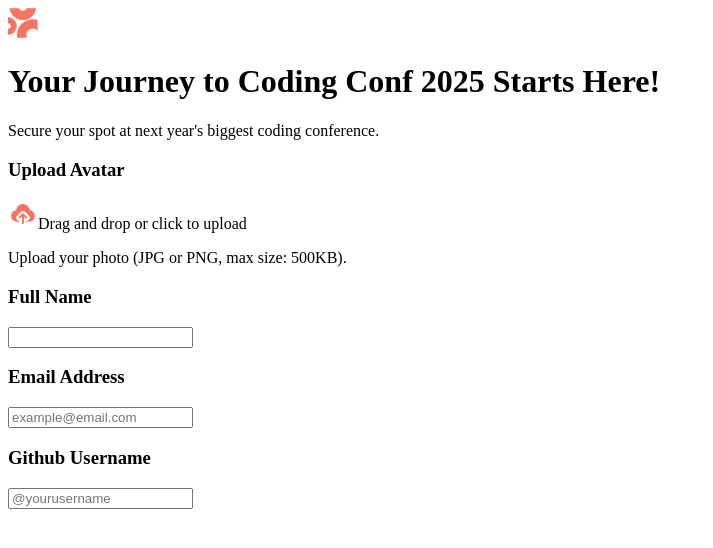
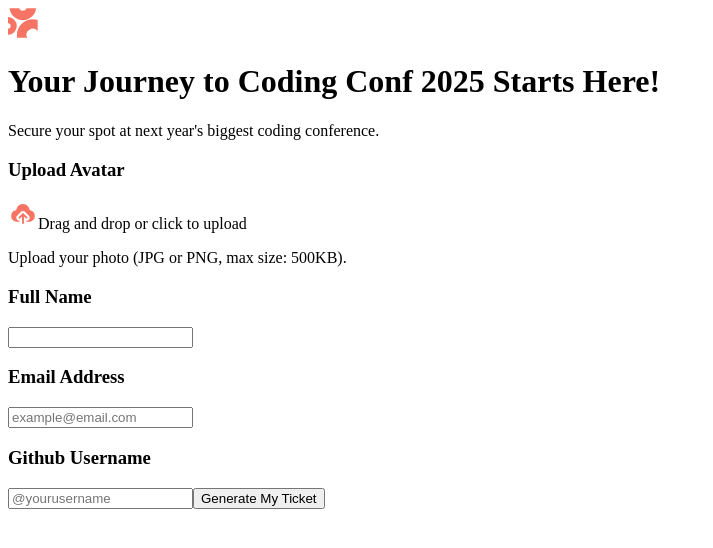
Before and after one commit to micha1bak/frontend-mentor-ticket-generator, a React (Vite) app: page / in a window 1280 px wide. Shown: the top 548 px of the page, without its empty margins (0-713 px from the left). Built offline with nearby package versions, Linux system fonts and the light colour scheme.

Commit message:
added Button

```diff
--- a/src/App.jsx
+++ b/src/App.jsx
@@ -1,4 +1,5 @@
 import { Avatar } from "./components/Avatar";
+import { Button } from "./components/Button";
 import { DefaultHeader } from "./components/DefaultHeader";
 import { Email } from "./components/Email";
 import { GithubUsername } from "./components/GithubUsername";
@@ -14,6 +15,7 @@ function App() {
       <Name />
       <Email />
       <GithubUsername />
+      <Button />
     </div>
   );
 }
--- a/src/components/Button.jsx
+++ b/src/components/Button.jsx
@@ -0,0 +1,5 @@
+export function Button() {
+  return (
+    <button>Generate My Ticket</button>
+  )
+}
```
